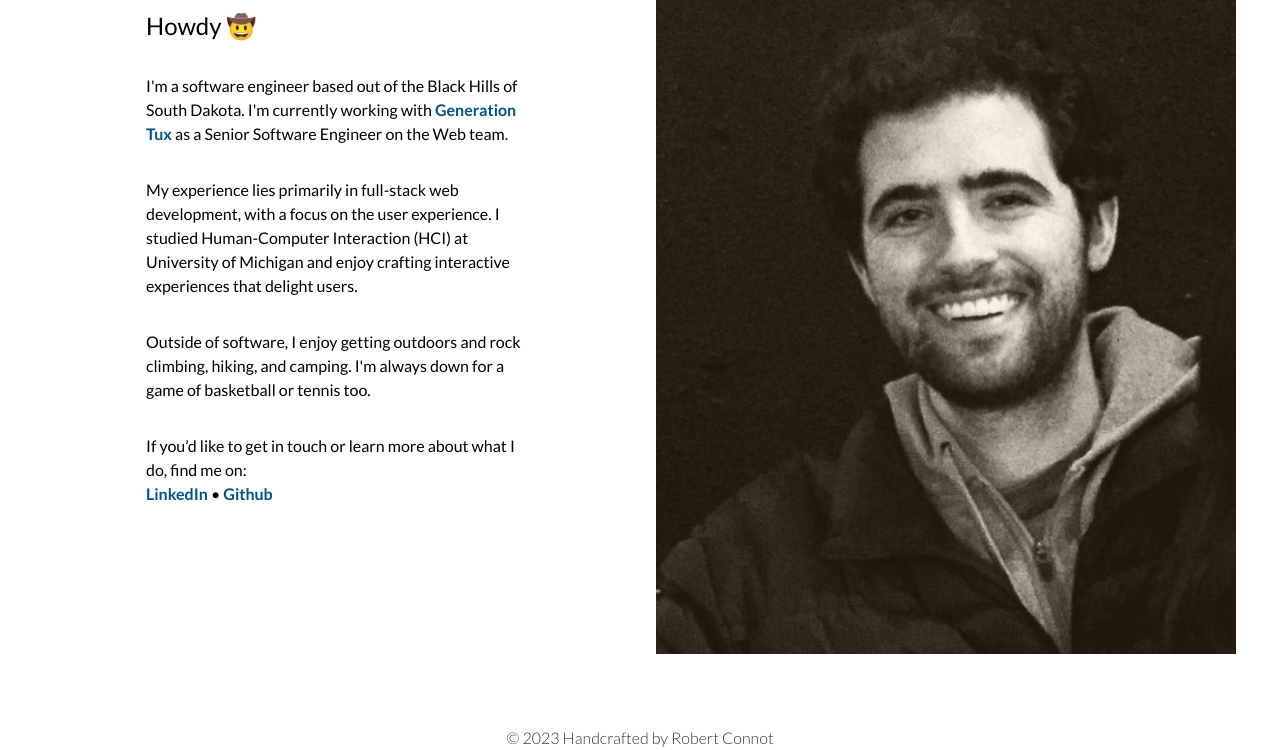
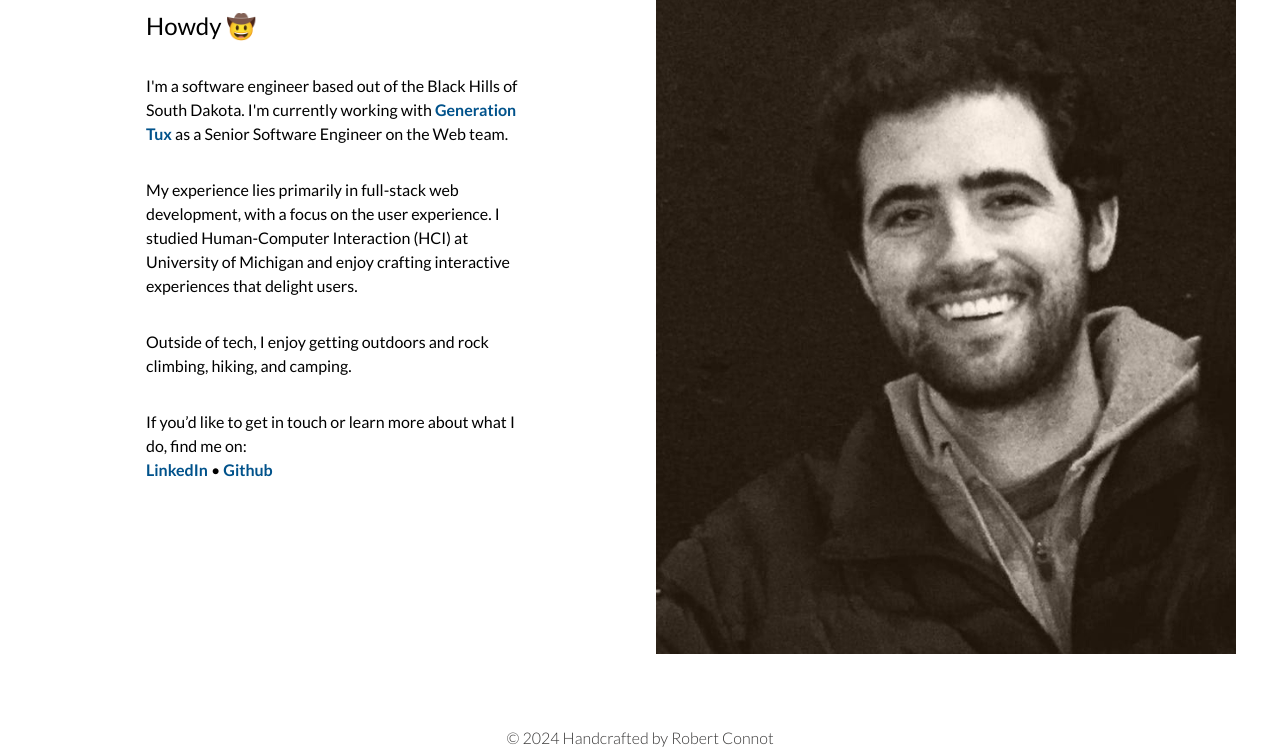
Before and after one commit to rmconnot/portfolio, a website: page index.html in a window 1280 px wide. Shown: the part 298-1048 px from the top of the page. Drawn offline with Linux system fonts and the light colour scheme.

Commit message:
text changes

```diff
--- a/index.html
+++ b/index.html
@@ -27,12 +27,10 @@
 					<p>
 						My experience lies primarily in full-stack web development, with a focus on the user experience.
 						I studied Human-Computer Interaction (HCI) at University of Michigan and enjoy crafting
-						interactive experiences that
-						delight users.
+						interactive experiences that delight users.
 					</p>
 					<p>
-						Outside of software, I enjoy getting outdoors and rock climbing, hiking, and camping. I'm always
-						down for a game of basketball or tennis too.
+						Outside of tech, I enjoy getting outdoors and rock climbing, hiking, and camping.
 					</p>
 					<p>
 						If you’d like to get in touch or learn more about what I do, find me
@@ -53,6 +51,6 @@
 		</div>
 	</div>
   </main>
-    <p class="text-center font-light text-[#363535] mt-8">© 2023 Handcrafted by Robert Connot</p>
+    <p class="text-center font-light text-[#363535] mt-8">© 2024 Handcrafted by Robert Connot</p>
 </body>
 </html>
```
